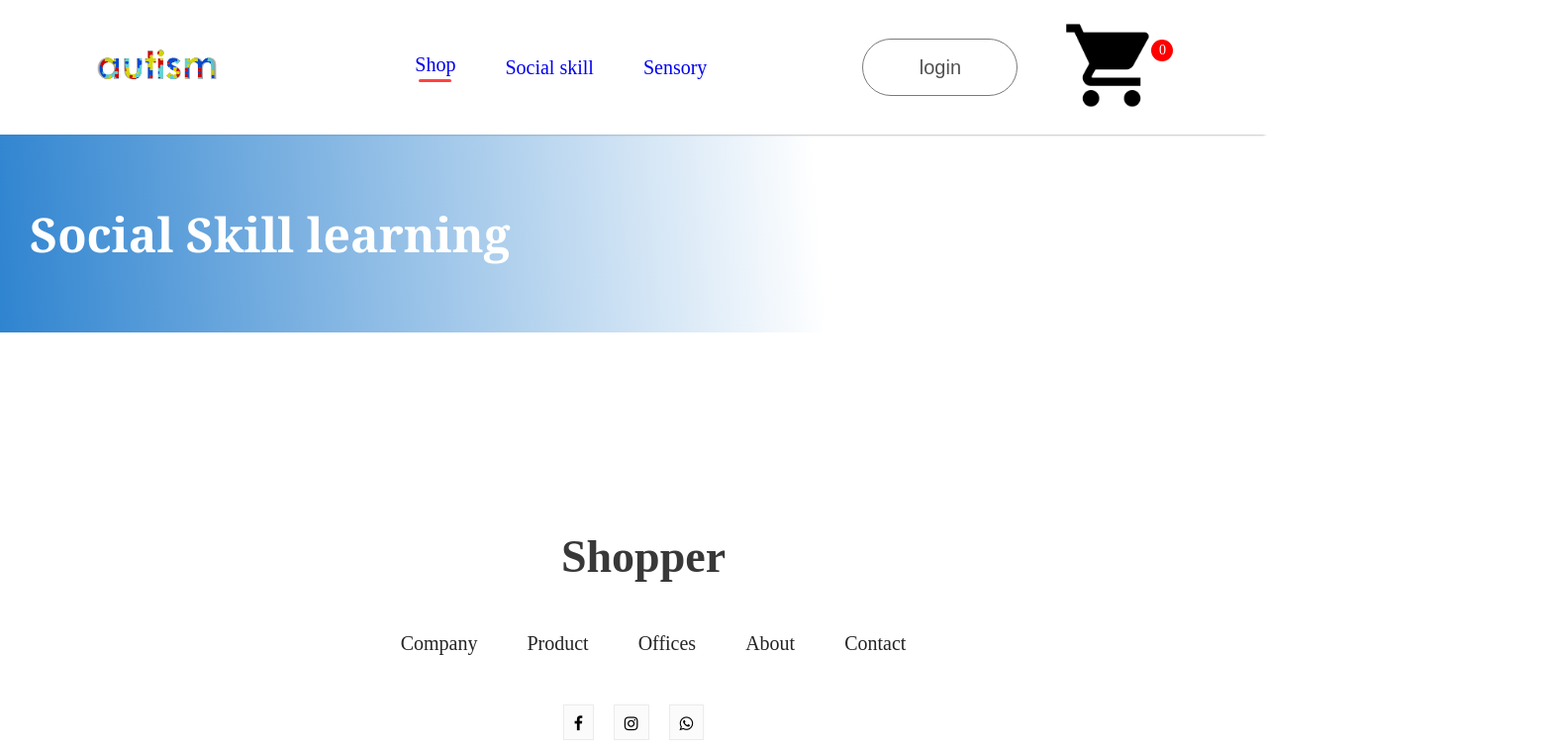
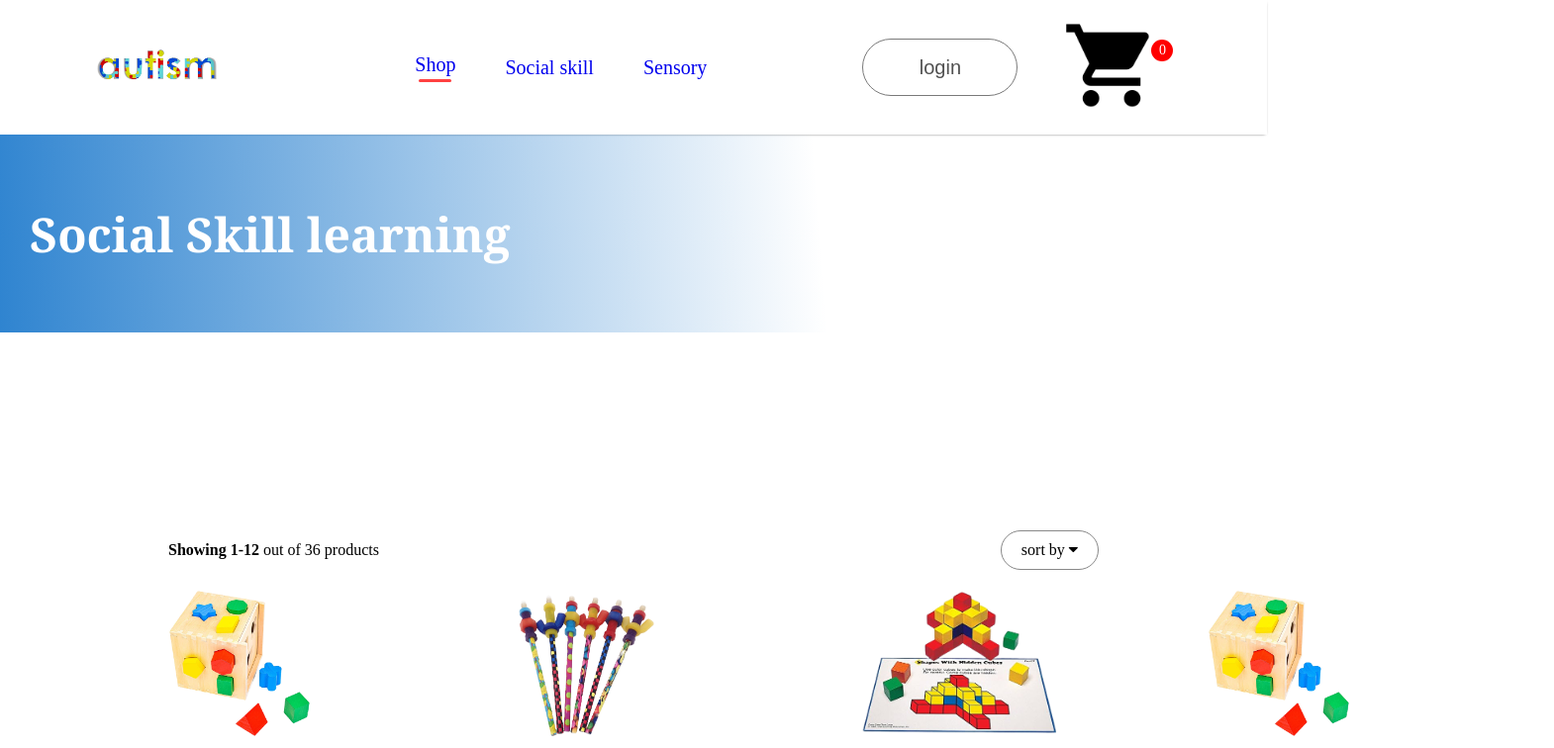
Before and after one commit to pratiksj/e-commerce-children, a React (Vite) app in the folder frontend/: page /men in a window 1280 px wide. Shown: the top 756 px of the page at 99% size, 1570 px wide, since content can reach past the window. Built offline with nearby package versions, Linux system fonts and the light colour scheme.

Commit message:
feat:add page to the application

```diff
--- a/frontend/src/App.jsx
+++ b/frontend/src/App.jsx
@@ -22,8 +22,8 @@ function App() {
   <Navbar/>
   <Routes>
      <Route path ="/" element={<Shop/>}/>
-     <Route path ="/men" element={<div><ShopCategory category="Social skill"/> <Banner category="Social Skill learning"/></div>}/>
-     <Route path ="/women" element={<div><ShopCategory category="Sensory"/><Banner category="Sensory"/></div>}/>
+     <Route path ="/men" element={<div> <Banner category="Social Skill learning"/><ShopCategory category="social skill learning"/> </div>}/>
+     <Route path ="/women" element={<div> <Banner category="Sensory"/><ShopCategory category="sensory"/></div>}/>
      <Route path='/product' element={<Product/>}/>
      <Route path=':productId' element={<Product/>}/>
      <Route path ="/cart" element={<Cart/>}/>
--- a/frontend/src/Components/Banner/Banner.css
+++ b/frontend/src/Components/Banner/Banner.css
@@ -7,6 +7,7 @@
     width: 100%;
     height:25vh;
   align-items:center;
+
     /* background: linear-gradient(180deg, #2d7cca,#84ca9922 60%); */
     background: linear-gradient(85.9deg,#2f84d0 0,transparent 64.6%);
     /* z-index: 3; */
--- a/frontend/src/Components/Hero/Hero.jsx
+++ b/frontend/src/Components/Hero/Hero.jsx
@@ -1,6 +1,6 @@
 import './Hero.css'
 import hand_icon from "../assets/hand-icon.png"
-import hero_img from "../assets/latest-collection.png"
+import hero_img from "../assets/img.png"
 import arrow_icon from "../assets/arrow-icon.png"
 
 export const Hero = () => {
--- a/frontend/src/Components/assets/all_products.js
+++ b/frontend/src/Components/assets/all_products.js
@@ -68,6 +68,126 @@ let all_Product = [
         category: "sensory",
         new: 400,
         old: 500
+    },
+    {
+        id: 8,
+        name: "Wood Shape sorting cube",
+        image: p3_img,
+        category: "social skill learning",
+        new: 300,
+        old: 400
+    },
+
+    {
+        id: 9,
+        name: "Pencils Fidgets(set of 4 pencils with fidgets)",
+        image: p2_img,
+        category: "social skill learning",
+        new: 300,
+        old: 400
+    },
+
+    {
+        id: 10,
+        name: "Color cubes activity set",
+        image: p1_img,
+        category: "social skill learning",
+        new: 400,
+        old: 500
+    },
+    {
+        id: 11,
+        name: "Number Stacker",
+        image: s1_img,
+        category: "sensory",
+        new: 300,
+        old: 400
+    },
+
+    {
+        id: 12,
+        name: "Stacking rings",
+        image: s2_img,
+        category: "sensory",
+        new: 300,
+        old: 400
+    },
+
+    {
+        id: 13,
+        name: "Bubble push",
+        image: s3_img,
+        category: "sensory",
+        new: 400,
+        old: 500
+    },
+    {
+        id: 14,
+        name: "Color mix",
+        image: p4_img,
+        category: "sensory",
+        new: 400,
+        old: 500
+    },
+    {
+        id: 15,
+        name: "Wood Shape sorting cube",
+        image: p3_img,
+        category: "social skill learning",
+        new: 300,
+        old: 400
+    },
+
+    {
+        id: 16,
+        name: "Pencils Fidgets(set of 4 pencils with fidgets)",
+        image: p2_img,
+        category: "social skill learning",
+        new: 300,
+        old: 400
+    },
+
+    {
+        id: 17,
+        name: "Color cubes activity set",
+        image: p1_img,
+        category: "social skill learning",
+        new: 400,
+        old: 500
+    },
+    {
+        id: 18,
+        name: "Number Stacker",
+        image: s1_img,
+        category: "sensory",
+        new: 300,
+        old: 400
+    },
+
+    {
+        id: 19,
+        name: "Stacking rings",
+        image: s2_img,
+        category: "sensory",
+        new: 300,
+        old: 400
+    },
+
+    {
+        id: 20,
+        name: "Bubble push",
+        image: s3_img,
+        category: "sensory",
+        new: 400,
+        old: 500
+    },
+    {
+        id: 21,
+        name: "Color mix",
+        image: p4_img,
+        category: "sensory",
+        new: 400,
+        old: 500
     }
 ]
 
--- a/frontend/src/Pages/CSS/ShopCategory.css
+++ b/frontend/src/Pages/CSS/ShopCategory.css
@@ -0,0 +1,24 @@
+.shopcategory-indexshort{
+    display: flex;
+    margin: 0px 170px;
+    justify-content: space-between;
+    align-items: center;
+}
+
+.shopcategory-sort{
+    padding: 10px 20px;
+    border-radius: 40px;
+    border:1px solid #888;
+
+}
+
+.shopcategory-indexshort p span{
+    font-weight: 600;
+}
+
+.shopcategory-products{
+    margin:20px 170px;
+    display: grid;
+    grid-template-columns: 1fr 1fr 1fr 1fr;
+    row-gap: 80px;
+}
--- a/frontend/src/Pages/ShopCategory.jsx
+++ b/frontend/src/Pages/ShopCategory.jsx
@@ -1,10 +1,33 @@
 import { useContext } from 'react'
 import './CSS/ShopCategory.css'
 import { ShopContext } from '../Context/ShopContext'
+import { Item } from '../Components/Item/Item'
 
-export const ShopCategory = () => {
+export const ShopCategory = (props) => {
   const {all_Product} = useContext(ShopContext)
   return (
-    <div className="shop-category"></div>
+    <div className="shop-category">
+<div className="shopcategory-indexshort">
+<p>
+  <span>
+    Showing 1-12
+  </span> out of 36 products
+</p>
+<div className="shopcategory-sort">
+  sort by <i className='fa fa-caret-down'></i>
+</div>
+
+</div>
+<div className="shopcategory-products">
+  {all_Product.map((item,i)=>{
+    if(props.category===item.category){
+      return<Item key={i} id={item.id} name={item.name} image={item.image} new={item.new} old={item.old}/>
+    } else {
+      return null
+    }
+  })}
+</div>
+
+    </div>
   )
 }
```
Also changed, not shown: frontend/src/Components/assets/img.png (added).
